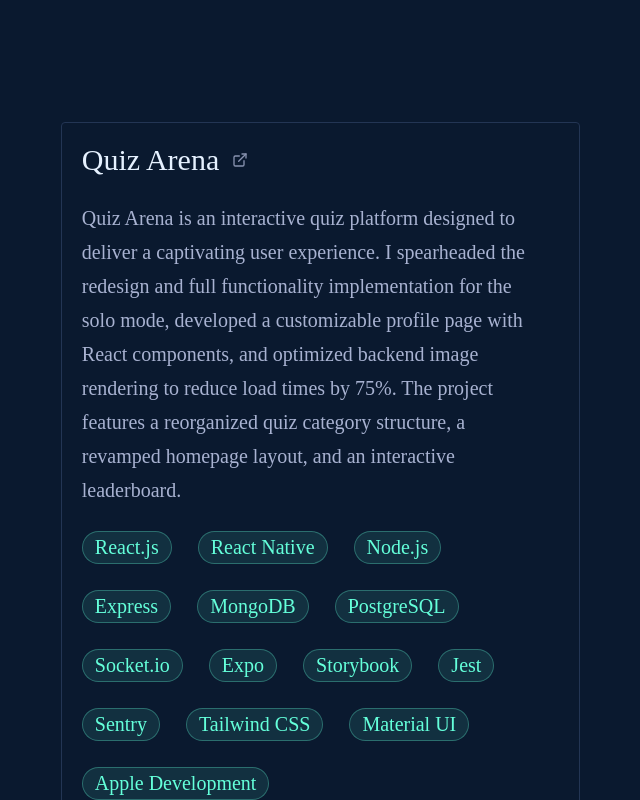
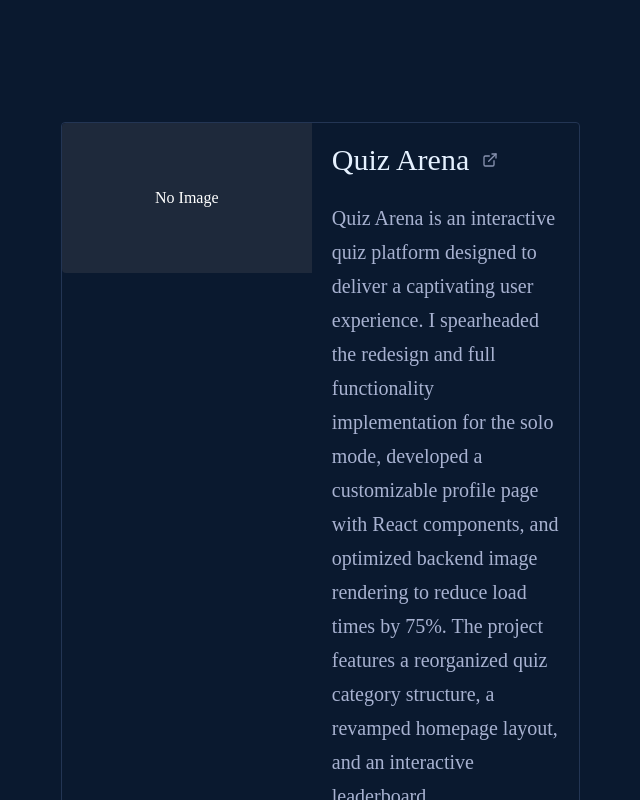
Before and after one commit to apatel924/ashish-portfolio, a React (Create React App) app: page / in a window 1280 px wide. Shown: the part 3420-4220 px from the top of the page, without its empty margins (578-1218 px from the left). Built offline with nearby package versions, Linux system fonts and the light colour scheme.

Commit message:
Update ProjectCard component with hover effects

```diff
--- a/src/components/ProjectCard.js
+++ b/src/components/ProjectCard.js
@@ -1,31 +1,31 @@
 import React from "react";
-// import Image from "next/image";
 import { ExternalLink, Star } from "lucide-react";
 import TechBadge from "./TechBadge";
 
 function ProjectCard({
   title,
   description,
-  image,
+  images,
   link,
   technologies,
   stars,
   downloads,
   year,
+  onCardClick, // callback from ProjectsSection
 }) {
-  // Base card style with transitions for hover effect
+  // Base card style
   const cardStyle = {
     display: "flex",
     flexDirection: "row",
     marginBottom: "20px",
-    padding: "20px",
     border: "1px solid #233554",
     borderRadius: "4px",
     transition: "transform 0.3s, box-shadow 0.3s",
     position: "relative",
+    cursor: "pointer", // Indicate clickable
   };
 
-  // Hover event handlers for the container
+  // Hover event handlers
   const handleMouseEnter = (e) => {
     e.currentTarget.style.transform = "scale(1.02)";
     e.currentTarget.style.boxShadow = "0 8px 20px rgba(100,255,218,0.1)";
@@ -35,14 +35,31 @@ function ProjectCard({
     e.currentTarget.style.boxShadow = "none";
   };
 
-  // Content
+  // Left image preview
+  const imageContainerStyle = {
+    flexShrink: 0,
+    width: "250px",
+    height: "150px",
+    backgroundColor: "#1e293b", // fallback if no image
+    display: "flex",
+    alignItems: "center",
+    justifyContent: "center",
+    borderTopLeftRadius: "4px",
+    borderBottomLeftRadius: "4px",
+    overflow: "hidden",
+  };
+
+  // If you want an actual <img> tag:
+  const imageStyle = {
+    width: "100%",
+    height: "100%",
+    objectFit: "cover",
+  };
+
+  // Right content
   const contentStyle = {
     flex: 1,
-    marginRight: "20px",
-  };
-
-  const imageContainerStyle = {
-    flexShrink: 0,
+    padding: "20px",
   };
 
   const titleStyle = {
@@ -63,7 +80,7 @@ function ProjectCard({
     marginBottom: "24px",
   };
 
-  // Link icon style
+  // External link icon style
   const linkIconStyle = {
     marginLeft: "5px",
     width: "16px",
@@ -93,7 +110,22 @@ function ProjectCard({
       style={cardStyle}
       onMouseEnter={handleMouseEnter}
       onMouseLeave={handleMouseLeave}
+      onClick={onCardClick} // open the modal
     >
+      {/* Left image preview */}
+      <div style={imageContainerStyle}>
+        {images && images.length > 0 ? (
+          <img
+            src={images[0]} // first image as a preview
+            alt={title}
+            style={imageStyle}
+          />
+        ) : (
+          <span style={{ color: "#fff" }}>No Image</span>
+        )}
+      </div>
+
+      {/* Right content */}
       <div style={contentStyle}>
         {year && (
           <div style={{ fontSize: "0.9rem", color: "#8892b0" }}>{year}</div>
@@ -101,13 +133,13 @@ function ProjectCard({
         <div style={titleStyle}>
           <a
             href={link}
+            onClick={(e) => e.stopPropagation()} // prevent opening modal if user clicks link
             target="_blank"
             rel="noopener noreferrer"
             style={{ color: "#e6f1ff", textDecoration: "none" }}
           >
             {title}
           </a>
-          {/* External link icon (optional) */}
           <ExternalLink
             style={linkIconStyle}
             onMouseEnter={handleIconMouseEnter}
@@ -118,10 +150,7 @@ function ProjectCard({
         {technologies && (
           <div style={techListStyle}>
             {technologies.map((tech, i) => (
-              <div
-                key={i}
-                style={{ marginRight: "10px", marginBottom: "10px" }}
-              >
+              <div key={i}>
                 <TechBadge>{tech}</TechBadge>
               </div>
             ))}
@@ -176,19 +205,6 @@ function ProjectCard({
           </div>
         )}
       </div>
-
-      <div style={imageContainerStyle}>
-        {/* <Image
-          src={image || "/placeholder.svg"}
-          alt={title}
-          width={200}
-          height={120}
-          style={{
-            borderRadius: "4px",
-            border: "1px solid rgba(75,85,99,0.5)",
-          }}
-        /> */}
-      </div>
     </div>
   );
 }
```
